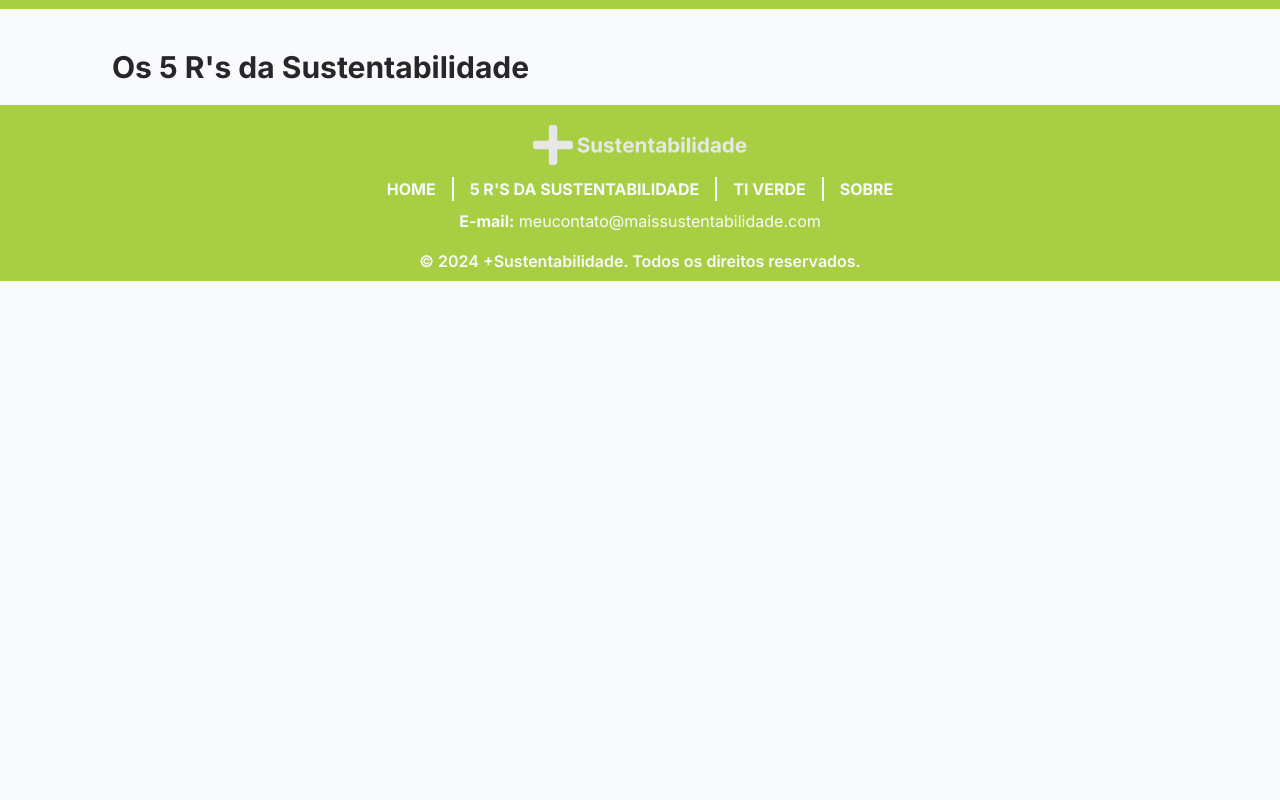
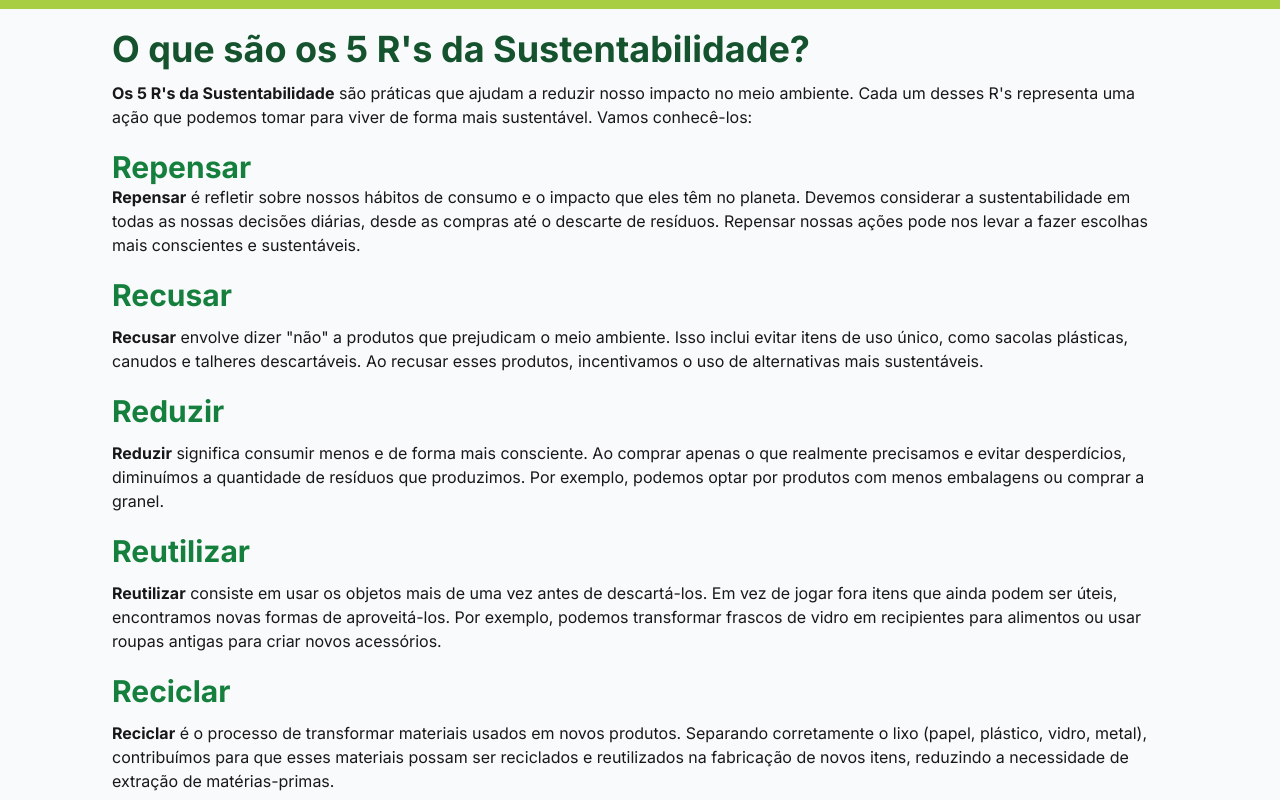
Before and after one commit to jeandossantos/sustentabilidade-site, a Next.js app: page /5_Rs_Da_Sustentabilidade in a window 1280 px wide. Shown: the part 540-1340 px from the top of the page. Before the commit the page ends 821 px from the top, so only its background shows below. Built offline with nearby package versions, Linux system fonts and the light colour scheme.

Commit message:
config: add new colors to tailwind  and icons

```diff
--- a/package.json
+++ b/package.json
@@ -11,7 +11,8 @@
   "dependencies": {
     "next": "14.2.3",
     "react": "^18",
-    "react-dom": "^18"
+    "react-dom": "^18",
+    "react-icons": "^5.2.1"
   },
   "devDependencies": {
     "@types/node": "^20",
--- a/src/app/5_Rs_Da_Sustentabilidade/page.tsx
+++ b/src/app/5_Rs_Da_Sustentabilidade/page.tsx
@@ -1,9 +1,59 @@
 export default function RS_DA_Sustentabilidade() {
   return (
-    <div className='mx-28 my-5'>
-      <h2 className='text-3xl mt-10 font-bold text-zinc-800'>
-        Os 5 R's da Sustentabilidade
+    <div className='mx-28 my-5 text-zinc-900'>
+      <h2 className='text-4xl font-bold text-green-900'>
+        O que são os 5 R's da Sustentabilidade?
       </h2>
+
+      <p className='mt-3'>
+        <b>Os 5 R's da Sustentabilidade</b> são práticas que ajudam a reduzir
+        nosso impacto no meio ambiente. Cada um desses R's representa uma ação
+        que podemos tomar para viver de forma mais sustentável. Vamos
+        conhecê-los:
+      </p>
+
+      <h2 className='text-3xl mt-5 font-bold text-green-700'>Repensar</h2>
+      <p>
+        <b>Repensar</b> é refletir sobre nossos hábitos de consumo e o impacto
+        que eles têm no planeta. Devemos considerar a sustentabilidade em todas
+        as nossas decisões diárias, desde as compras até o descarte de resíduos.
+        Repensar nossas ações pode nos levar a fazer escolhas mais conscientes e
+        sustentáveis.
+      </p>
+
+      <h2 className='text-3xl mt-5 font-bold text-green-700'>Recusar</h2>
+      <p className='mt-3'>
+        <b>Recusar</b> envolve dizer "não" a produtos que prejudicam o meio
+        ambiente. Isso inclui evitar itens de uso único, como sacolas plásticas,
+        canudos e talheres descartáveis. Ao recusar esses produtos, incentivamos
+        o uso de alternativas mais sustentáveis.
+      </p>
+
+      <h2 className='text-3xl mt-5 font-bold text-green-700'>Reduzir</h2>
+      <p className='mt-3'>
+        <b>Reduzir</b> significa consumir menos e de forma mais consciente. Ao
+        comprar apenas o que realmente precisamos e evitar desperdícios,
+        diminuímos a quantidade de resíduos que produzimos. Por exemplo, podemos
+        optar por produtos com menos embalagens ou comprar a granel.
+      </p>
+
+      <h2 className='text-3xl mt-5 font-bold text-green-700'>Reutilizar</h2>
+      <p className='mt-3'>
+        <b>Reutilizar</b> consiste em usar os objetos mais de uma vez antes de
+        descartá-los. Em vez de jogar fora itens que ainda podem ser úteis,
+        encontramos novas formas de aproveitá-los. Por exemplo, podemos
+        transformar frascos de vidro em recipientes para alimentos ou usar
+        roupas antigas para criar novos acessórios.
+      </p>
+
+      <h2 className='text-3xl mt-5 font-bold text-green-700'>Reciclar</h2>
+      <p className='mt-3'>
+        <b>Reciclar</b> é o processo de transformar materiais usados em novos
+        produtos. Separando corretamente o lixo (papel, plástico, vidro, metal),
+        contribuímos para que esses materiais possam ser reciclados e
+        reutilizados na fabricação de novos itens, reduzindo a necessidade de
+        extração de matérias-primas.
+      </p>
     </div>
   );
 }
--- a/src/app/about/page.tsx
+++ b/src/app/about/page.tsx
@@ -1,7 +1,7 @@
 export default function About() {
   return (
     <div className='mx-28 my-5'>
-      <h2 className='text-3xl mt-10 font-bold text-zinc-800'>Sobre o Site</h2>
+      <h2 className='text-4xl font-bold text-green-900'>Sobre o Site</h2>
       <p>
         <b className='text-zinc-800'>O +Sustentabilidade</b> foi criado para
         promover a conscientização sobre os 5 R's da sustentabilidade:{' '}
@@ -12,7 +12,7 @@ export default function About() {
         sustentável.
       </p>
 
-      <h2 className='text-3xl mt-10 font-bold text-zinc-800'>Sobre Mim</h2>
+      <h2 className='text-3xl mt-5 font-bold text-green-700'>Sobre Mim</h2>
       <p>
         Meu nome é Jean F. Santos e sou estudante de Análise e Desenvolvimento
         de Sistemas (ADS) na INIG (Universidade de Nova Iguaçu). Estou no
--- a/src/app/components/5_Rs/R-item.tsx
+++ /dev/null
@@ -1,13 +0,0 @@
-interface R_item {
-  name: string;
-  description: string;
-}
-
-export default function R_Item({ name, description }: R_item) {
-  return (
-    <>
-      <h2 className='text-zinc-800'>{name}</h2>
-      <p>description</p>
-    </>
-  );
-}
--- a/src/app/components/Footer.tsx
+++ b/src/app/components/Footer.tsx
@@ -4,37 +4,56 @@ import Link from 'next/link';
 export default function Footer() {
   return (
     <footer className='bg-green-300 flex items-center  text-zinc-100 flex-col h-44'>
+      <Link href={'/'} className='hover:text-zinc-400 transition-colors'>
         <Image
           className='mt-5 mb-3'
           src={'/icon_footer.png'}
           alt='Mais sustentabilidade'
           width={215}
           height={40}
-      />
+        />{' '}
+      </Link>
 
       <ul className='flex font-bold text-zinc-100'>
         <li className='px-4 border-r-2 border-r-zinc-100'>
-          <Link href='/'>HOME</Link>
+          <Link href='/' className='hover:text-zinc-400 transition-colors'>
+            HOME
+          </Link>
         </li>
 
         <li className=' px-4 border-r-2 border-r-zinc-100'>
-          <Link href='5_Rs_Da_Sustentabilidade'>5 R'S DA SUSTENTABILIDADE</Link>
+          <Link
+            href='5_Rs_Da_Sustentabilidade'
+            className='hover:text-zinc-400 transition-colors'
+          >
+            5 R'S DA SUSTENTABILIDADE
+          </Link>
         </li>
 
         <li className=' px-4 border-r-2 border-r-zinc-100'>
-          <Link href='/ti_verde'>TI VERDE</Link>
+          <Link
+            href='/ti_verde'
+            className='hover:text-zinc-400 transition-colors'
+          >
+            TI VERDE
+          </Link>
         </li>
 
         <li className='  px-4 '>
-          <Link href='/about'>SOBRE</Link>
+          <Link href='/about' className='hover:text-zinc-400 transition-colors'>
+            SOBRE
+          </Link>
         </li>
       </ul>
 
       <p className='mt-2'>
         <span className='font-bold '>E-mail:</span>{' '}
-        <a href='mailto:meucontato@maisstenttabilidade.com'>
+        <Link
+          className='hover:text-zinc-400 transition-colors'
+          href='mailto:meucontato@maisstenttabilidade.com'
+        >
           meucontato@maissustentabilidade.com
-        </a>{' '}
+        </Link>{' '}
       </p>
 
       <p className=' font-semibold mt-4 '>
--- a/src/app/page.tsx
+++ b/src/app/page.tsx
@@ -1,11 +1,13 @@
+import Link from 'next/link';
+
 export default function Home() {
   return (
     <>
-      <div className='mx-28 my-5  text-zinc-800'>
-        <h1 className='text-4xl font-bold'>
+      <div className='mx-28 mt-5 mb-16  text-zinc-900'>
+        <h1 className='text-4xl font-bold text-green-900'>
           Bem-vindo ao Nosso Site de Sustentabilidade
         </h1>
-        <h2 className='text-3xl mt-5 font-bold text-zinc-800 '>
+        <h2 className='text-3xl mt-5 font-bold text-green-700 '>
           O que é Sustentabilidade?
         </h2>
         <p className='mt-3'>
@@ -16,7 +18,7 @@ export default function Home() {
           econômico, bem-estar social e proteção ambiental.
         </p>
 
-        <h2 className='text-3xl mt-5 font-bold text-zinc-800 '>
+        <h2 className='text-3xl mt-5 font-bold text-green-700 '>
           Como Surgiu o Conceito de Sustentabilidade?
         </h2>
         <p className='mt-3'>
@@ -29,33 +31,40 @@ export default function Home() {
           crescimento econômico, equidade social e conservação ambiental.
         </p>
 
-        <h2 className='text-3xl mt-5 font-bold text-zinc-800 '>
+        <h2 className='text-3xl mt-5 font-bold text-green-700 '>
           Navegue pelo Nosso Site
         </h2>
         <ul className='mt-3'>
-          <li>
-            <span className='font-bold text-zinc-900'>TI Verde: </span>
+          <li className='mb-2'>
+            <Link href={'/ti_verde'} className='font-bold text-amber-500'>
+              TI Verde:{' '}
+            </Link>
             Descubra como a tecnologia da informação pode ser utilizada de forma
             sustentável, reduzindo impactos ambientais e promovendo práticas
             ecologicamente responsáveis.
           </li>
 
-          <li>
-            <span className='font-bold text-zinc-900'>
-              Os 5 R's da Sustentabilidade:
-            </span>
+          <li className='mb-2'>
+            <Link
+              href={'/5_Rs_Da_Sustentabilidade'}
+              className='font-bold  text-amber-500'
+            >
+              Os 5 R's da Sustentabilidade:&nbsp;
+            </Link>
             Aprenda sobre as práticas fundamentais para um estilo de vida
             sustentável: Reduzir, Reutilizar, Reciclar, Recusar e Repensar.
           </li>
 
           <li>
-            <span className='font-bold text-zinc-900'>Sobre Nós:</span>
+            <Link href={'/about'} className='font-bold text-amber-500'>
+              Sobre Nós:{' '}
+            </Link>
             Conheça mais sobre nossa missão, visão e a equipe por trás deste
             projeto.
           </li>
         </ul>
 
-        <p className='mt-4 text-center font-semibold'>
+        <p className='mt-4 text-center font-semibold text-green-700'>
           Explore nosso site para saber mais sobre como podemos contribuir
           juntos para um planeta mais sustentável e saudável.
         </p>
--- a/tailwind.config.ts
+++ b/tailwind.config.ts
@@ -13,11 +13,17 @@ const config: Config = {
     colors: {
       green: {
         300: '#A8CF44',
+        700: '#15803D',
+        900: '#14532D',
       },
       zinc: {
         100: '#F9FAFB',
+        400: '#d4d4d8',
         800: '#27272A',
         900: '#18181B',
+      },
+      amber: {
+        500: '#C38E1E',
       },
     },
   },
```
Also changed, not shown: src/app/components/Header.tsx (+20 -4 lines), 1 other file (tests, documents, lock files or other folders). Lines whose indentation alone changed are shown as unchanged.
